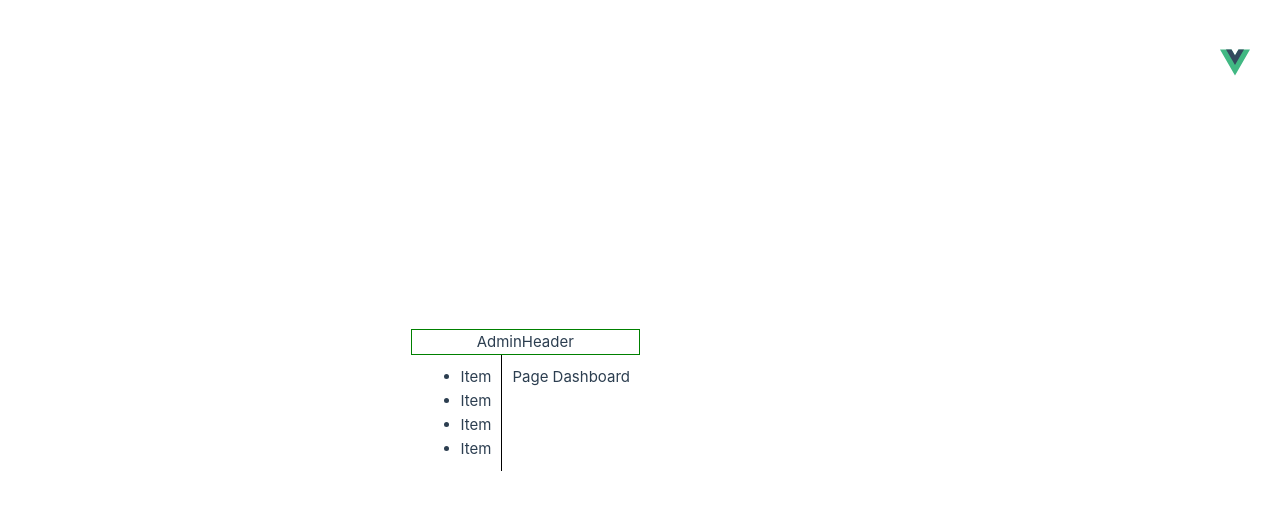
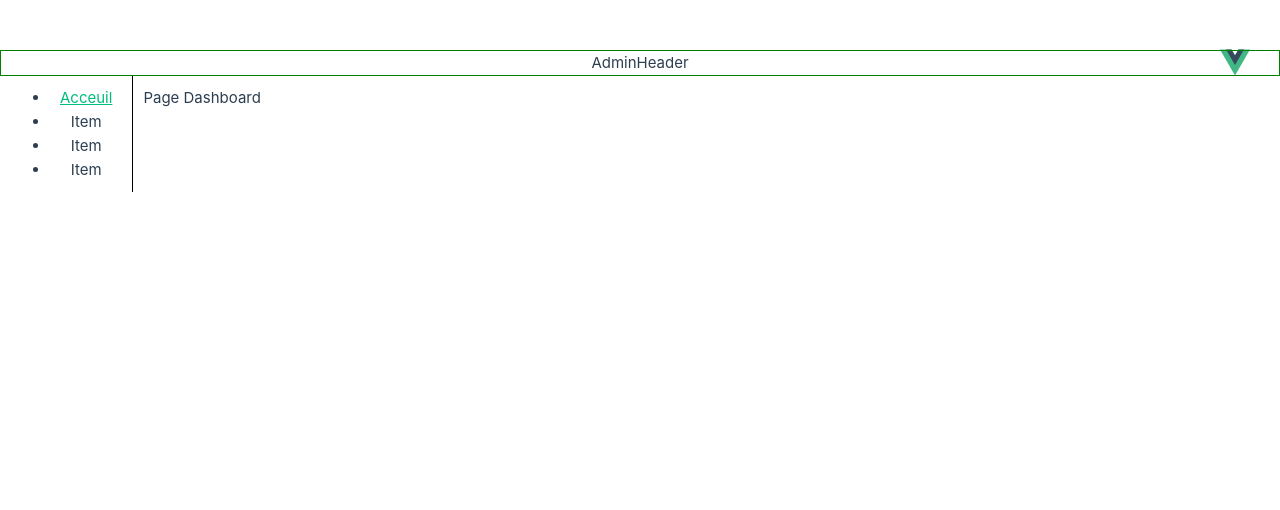
Before and after one commit to hamdiasma/vuejs3-app-test, a Vue app: page /admin/dashboard in a window 1280 px wide. Shown: the top 510 px of the page. Built offline with nearby package versions, Linux system fonts and the light colour scheme.

Commit message:
mounted et updated

```diff
--- a/src/assets/main.css
+++ b/src/assets/main.css
@@ -7,29 +7,11 @@
   text-align: center;
 }
 
+
 a,
 .green {
-  text-decoration: none;
+  text-decoration: underline;
   color: hsla(160, 100%, 37%, 1);
   transition: 0.4s;
-  padding: 3px;
+  padding: 10px;
 }
-
-@media (hover: hover) {
-  a:hover {
-    background-color: hsla(160, 100%, 37%, 0.2);
-  }
-}
-
-@media (min-width: 1024px) {
-  body {
-    display: flex;
-    place-items: center;
-  }
-
-  #app {
-    display: grid;
-    grid-template-columns: 1fr 1fr;
-    padding: 0 2rem;
-  }
-}
--- a/src/components/AdminNav.vue
+++ b/src/components/AdminNav.vue
@@ -1,7 +1,9 @@
 <template>
     <div class="ad_nav">
        <ul>
-        <li>Item</li>
+        <li>
+            <RouterLink to="/">Acceuil</RouterLink>
+        </li>
         <li>Item</li>
         <li>Item</li>
         <li>Item</li>
--- a/src/views/admin/user/UserEdit.vue
+++ b/src/views/admin/user/UserEdit.vue
@@ -2,9 +2,23 @@
     <div>
         Page UserEdit
     </div>
+    <router-link to="/admin/users/edit/15"> user</router-link>
+    {{ test }}
 </template>
 <script>
 export default{
-    name:'UserEdit'
+    name:'UserEdit',
+    data(){
+        return{
+            test:''
+        }
+    },
+
+    mounted(){
+        this.test = this.$route.params.id
+    },
+    updated(){
+        this.test = this.$route.params.id
+    }
 }
 </script>
--- a/src/views/public/PublicLayout.vue
+++ b/src/views/public/PublicLayout.vue
@@ -6,8 +6,17 @@
         <RouterView/>
     </div>
 </template>
-<script setup>
+<script>
 import {RouterView} from "vue-router"
 import NavPublic from '../../components/NavPublic.vue';
+export default{
+    name:'PublicLayout',
+    components:{
+        NavPublic,
+        RouterView
+    }
+}
+
+
 
 </script>
```
